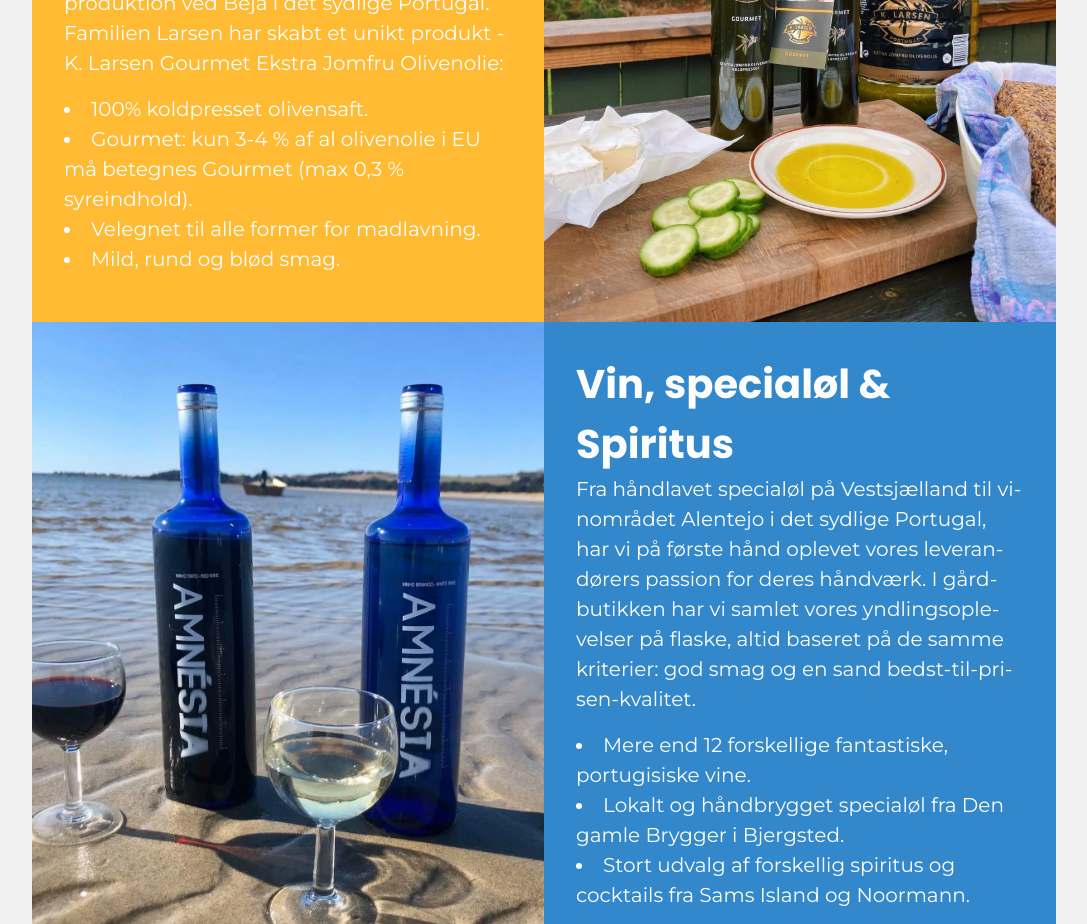
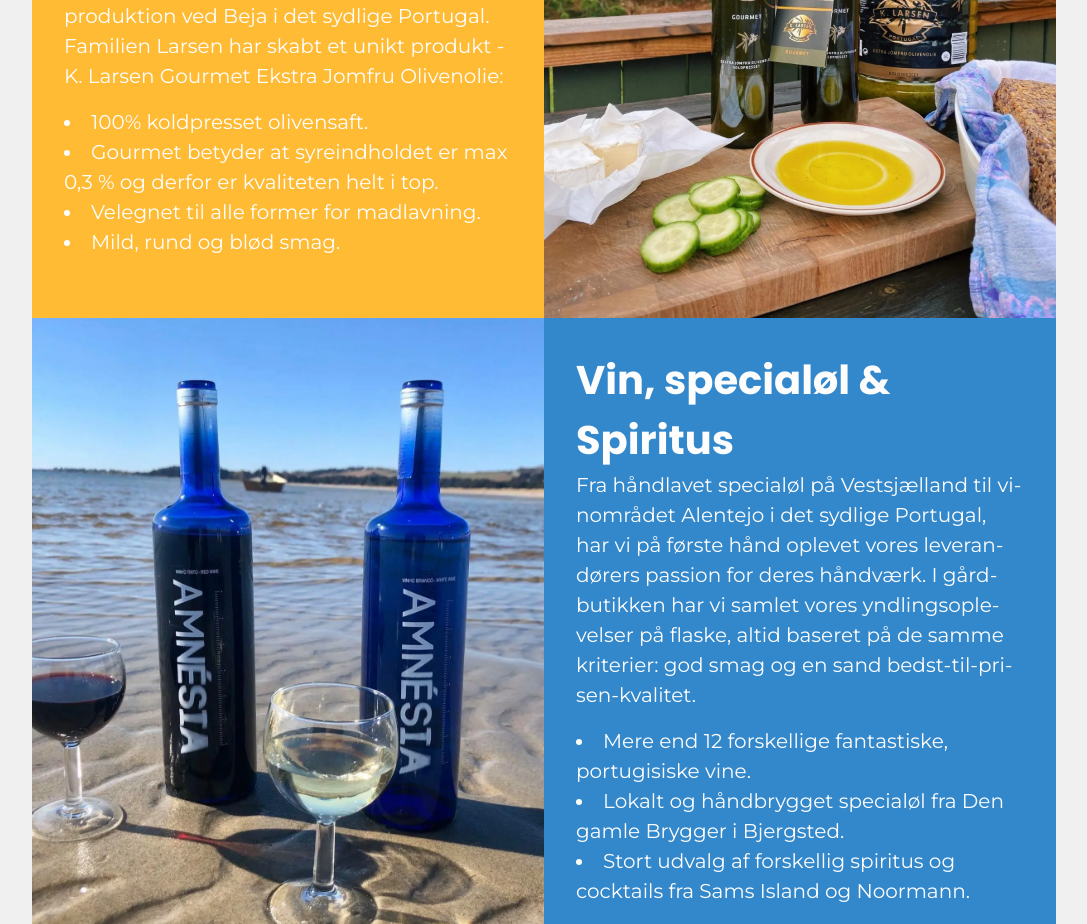
Before and after one commit to chri44nj/adamsgaarden, a Next.js app: page /pages/gaardbutik in a window 1280 px wide. Shown: the part 2400-3324 px from the top of the page, without its empty margins (96-1183 px from the left). Built offline with nearby package versions, Linux system fonts and the light colour scheme.

Commit message:
olivenolie ændring

```diff
--- a/src/app/pages/gaardbutik/page.jsx
+++ b/src/app/pages/gaardbutik/page.jsx
@@ -61,7 +61,7 @@
             <p>Familien Larsen har skabt et unikt produkt - K. Larsen Gourmet Ekstra Jomfru Olivenolie:</p>
             <ul className={styles.detailsList}>
               <li>100% koldpresset olivensaft.</li>
-              <li>Gourmet: kun 3-4 % af al olivenolie i EU må betegnes Gourmet (max 0,3 % syreindhold).</li>
+              <li>Gourmet betyder at syreindholdet er max 0,3 % og derfor er kvaliteten helt i top.</li>
               <li>Velegnet til alle former for madlavning.</li>
               <li>Mild, rund og blød smag.</li>
             </ul>
```
